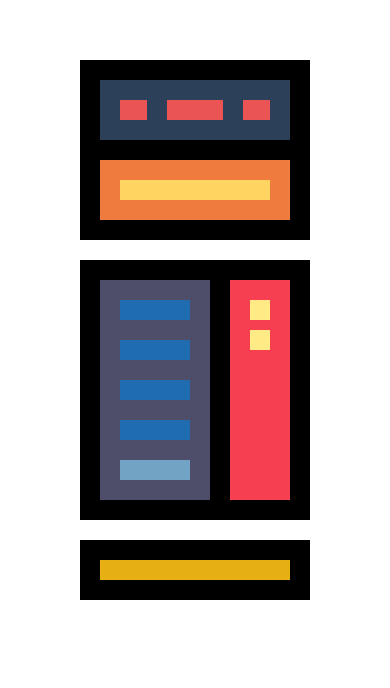
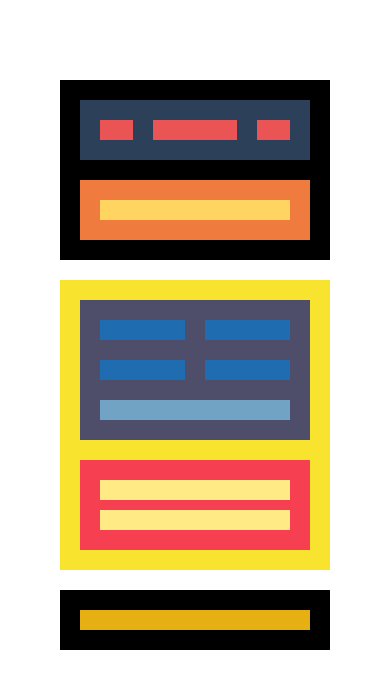
Before and after one commit to PamelaSCB/Sprint1, a plain HTML site: page Nivel1/index.html in a window 390 px wide. Drawn offline with Linux system fonts and the light colour scheme.

Commit message:
Ejercicio 2

```diff
--- a/Nivel1/css/estilos.css
+++ b/Nivel1/css/estilos.css
@@ -6,7 +6,7 @@
 
 .container {
   max-width: 1200px;
-  margin: auto 20px;
+  margin: 20px auto;
   display: flex;
   flex-direction: column;
 }
@@ -37,6 +37,7 @@
 .text {
   background: #f07b3f;
 }
+
 .titulo {
   background: #ffd460;
 }
@@ -45,6 +46,7 @@
   background: #000;
   display: flex;
 }
+
 .section {
   background: #4e4e6a;
   display: flex;
@@ -66,6 +68,7 @@
   background: #f73f52;
   flex: 1 1 auto;
 }
+
 .others {
   background: #ffea85;
 }
@@ -73,6 +76,15 @@
 .footer {
   background: #000;
 }
+
 .foot {
   background: #e6af12;
 }
+
+@media all and (max-width: 1024px) {
+  /* para tablets */
+  .main {
+    background: #f8e42f;
+    flex-direction: column;
+  }
+}
```
